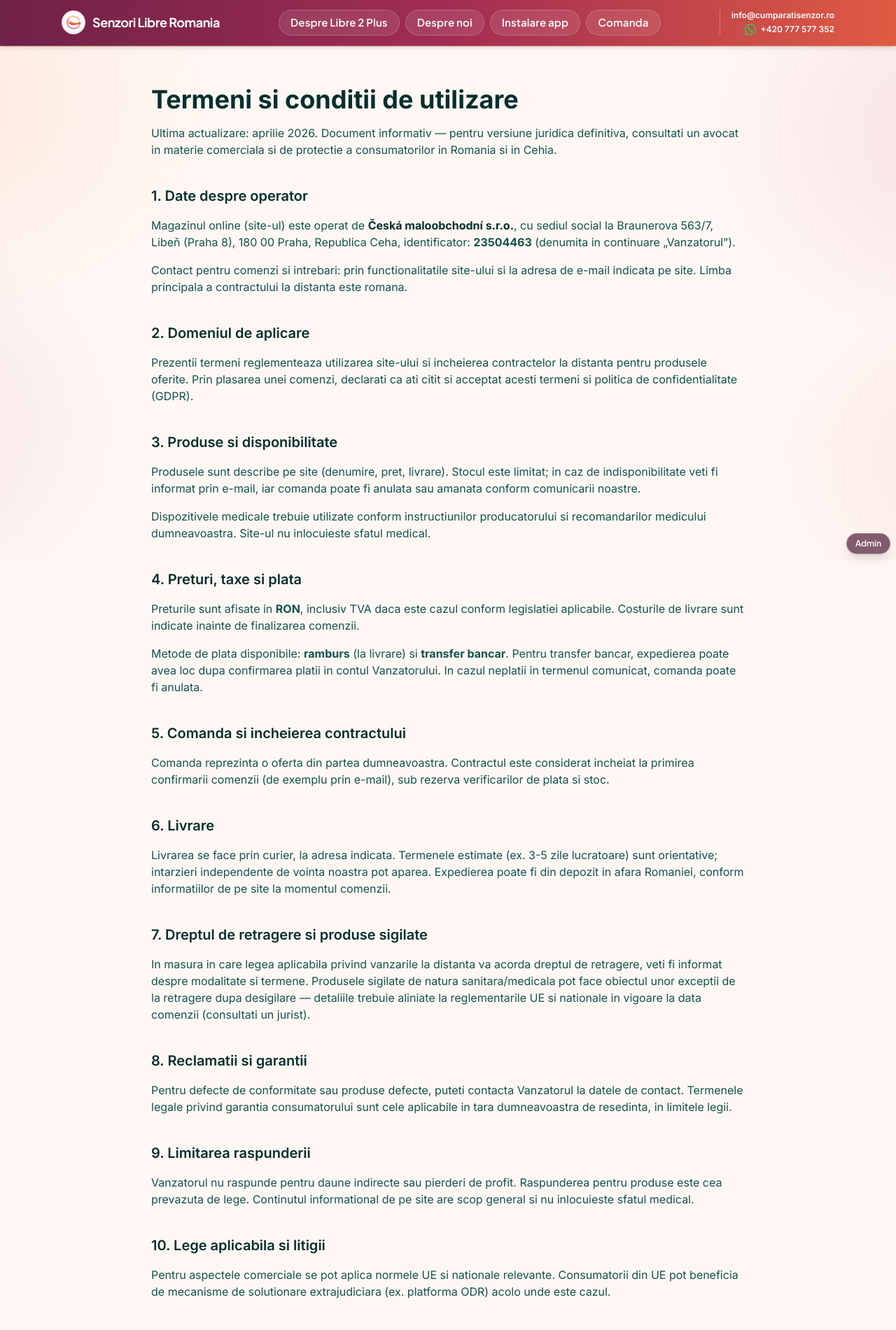
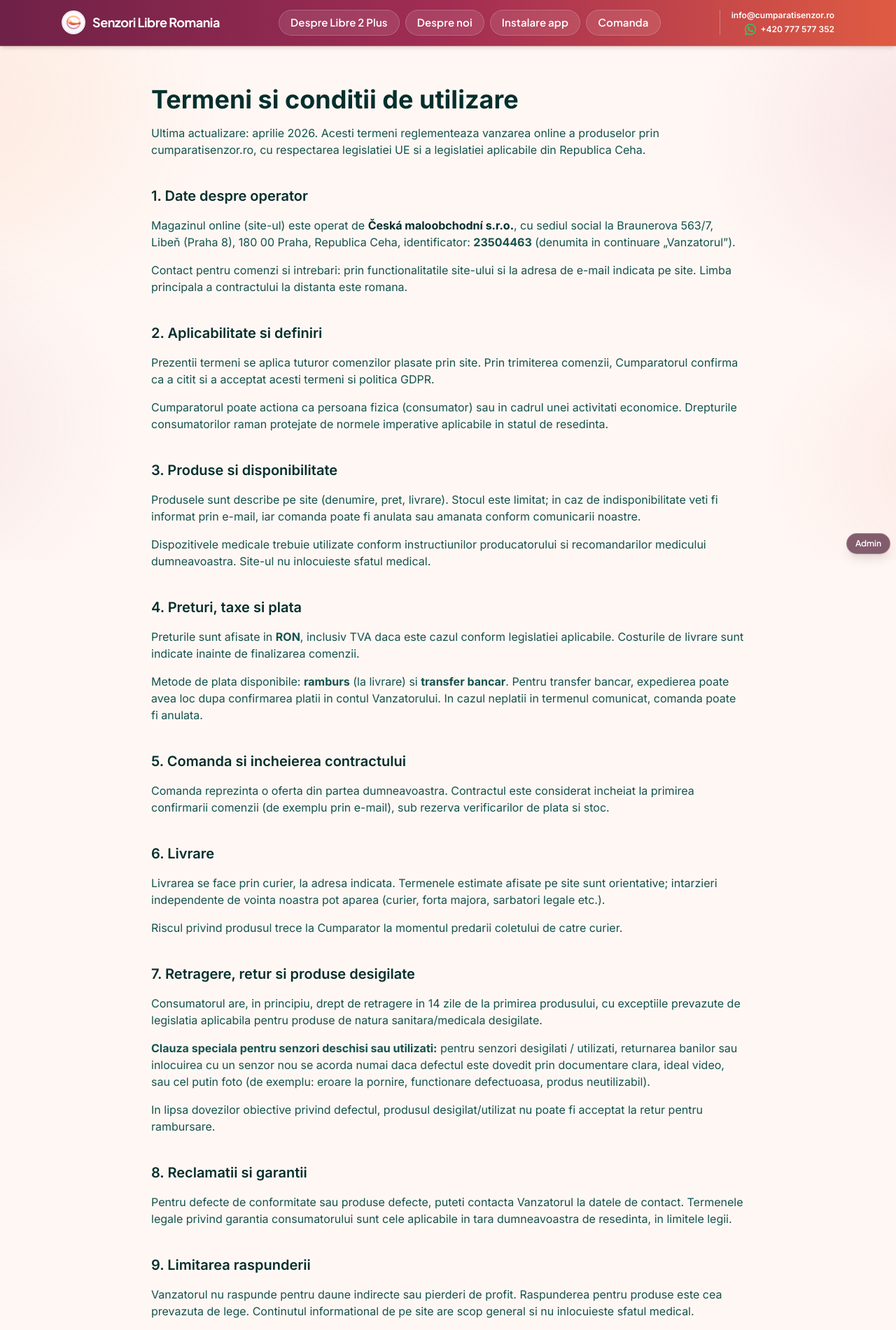
Before and after one commit to easyadverts2-sketch/cumparatisenzor-web, a Next.js app: page /termeni-si-conditii in a window 1280 px wide. Shown: the top 1901 px of the page at 70% size. Built offline with nearby package versions, Linux system fonts and the light colour scheme; no server answers.

Commit message:
terms and conditions,gdpr

```diff
--- a/src/app/hu/adatkezeles/page.tsx
+++ b/src/app/hu/adatkezeles/page.tsx
@@ -11,13 +11,18 @@ export default function HuPrivacyPage() {
     <main className="mx-auto max-w-4xl px-6 py-14">
       <h1 className="text-4xl font-bold text-[#042f2c]">Adatkezelesi tajekoztato</h1>
       <p className="mt-4 text-[#14534d]">
-        Az adatokat a rendelesek feldolgozasahoz, szallitashoz es ugyfelszolgalati kommunikaciohoz kezeljuk.
+        Ez a tajekoztato ismerteti, hogyan kezeljuk a szemelyes adatokat a GDPR (EU 2016/679) es a
+        vonatkozo cseh adatvedelmi jogszabalyok szerint.
       </p>
       <div className="mt-10 space-y-5 text-[#14534d]">
-        <p><strong>Adatkezelo:</strong> Ceska maloobchodni s.r.o., Praha, ID 23504463.</p>
-        <p><strong>Kezelt adatok:</strong> nev, telefonszam, e-mail, szallitasi es szamlazasi cim, rendelesi adatok.</p>
-        <p><strong>Jogalap:</strong> szerzodes teljesitese, jogi kotelezettseg, jogos erdek.</p>
-        <p><strong>Erintetti jogok:</strong> hozzaferes, helyesbites, torles, korlatozas, adathordozhatosag, panasztetel.</p>
+        <p><strong>Adatkezelo:</strong> Ceska maloobchodni s.r.o., Braunerova 563/7, Liben (Praha 8), 180 00 Praha, ID 23504463.</p>
+        <p><strong>Kezelt adatok:</strong> nev, e-mail, telefonszam, szallitasi es szamlazasi cim, rendelesei adatok, ugyfelszolgalati kommunikacio.</p>
+        <p><strong>Fizetesi adatok:</strong> bankkartya-adatokat nem tarolunk a sajat szerveren; azokat minositett fizetesi szolgaltato kezeli.</p>
+        <p><strong>Jogalap:</strong> szerzodes teljesitese, jogi kotelezettseg, jogos erdek (biztonsag, visszaeles-megelozes), hozzajarulas (ha marketinghez szukseges).</p>
+        <p><strong>Adatfeldolgozok:</strong> futarszolgalatok, fizetesi szolgaltatok, IT/hosting szolgaltatok, email szolgaltatok.</p>
+        <p><strong>Megorzes:</strong> az adatokat a jogszabalyi kotelezettsegeknek megfelelo ideig orizzuk; ezt kovetoen toroljuk vagy anonimizaljuk.</p>
+        <p><strong>Erintetti jogok:</strong> hozzaferes, helyesbites, torles, korlatozas, adathordozhatosag, tiltakozas, panasztetel.</p>
+        <p><strong>Felugyeleti hatosag:</strong> UOOU (Cseh adatvedelmi hatosag) - https://www.uoou.cz.</p>
       </div>
     </main>
   );
--- a/src/app/hu/despre-libre/page.tsx
+++ b/src/app/hu/despre-libre/page.tsx
@@ -39,10 +39,10 @@ export default function HuAboutLibrePage() {
         <h2 className="text-lg font-semibold text-[#3a1d2d]">LibreLink letoltes</h2>
         <p className="mt-2 text-[#5c3046]">Magyarorszagon az alkalmazas hivatalosan letoltheto:</p>
         <div className="mt-3 flex flex-wrap gap-3">
-          <a href="https://play.google.com/store/apps/details?id=com.freestylelibre.app.hu" target="_blank" rel="noopener noreferrer" className="font-semibold text-[#be3f6f] underline">
+          <a href="https://play.google.com/store/search?q=FreeStyle%20LibreLink%20HU&c=apps" target="_blank" rel="noopener noreferrer" className="font-semibold text-[#be3f6f] underline">
             Google Play
           </a>
-          <a href="https://apps.apple.com/hu/app/freestyle-librelink-hu/id1472262800" target="_blank" rel="noopener noreferrer" className="font-semibold text-[#be3f6f] underline">
+          <a href="https://apps.apple.com/hu/search?term=FreeStyle%20LibreLink" target="_blank" rel="noopener noreferrer" className="font-semibold text-[#be3f6f] underline">
             App Store
           </a>
         </div>
--- a/src/app/hu/page.tsx
+++ b/src/app/hu/page.tsx
@@ -150,7 +150,7 @@ export default function HuHomePage() {
           </p>
           <div className="mt-5 flex flex-wrap gap-3">
             <a
-              href="https://play.google.com/store/apps/details?id=com.freestylelibre.app.hu"
+              href="https://play.google.com/store/search?q=FreeStyle%20LibreLink%20HU&c=apps"
               target="_blank"
               rel="noopener noreferrer"
               className="rounded-xl border border-[#de6a44]/30 bg-[#fff4ec] px-5 py-3 font-semibold text-[#7a3f54] no-underline"
@@ -158,7 +158,7 @@ export default function HuHomePage() {
               Google Play
             </a>
             <a
-              href="https://apps.apple.com/hu/app/freestyle-librelink-hu/id1472262800"
+              href="https://apps.apple.com/hu/search?term=FreeStyle%20LibreLink"
               target="_blank"
               rel="noopener noreferrer"
               className="rounded-xl border border-[#de6a44]/30 bg-[#fff4ec] px-5 py-3 font-semibold text-[#7a3f54] no-underline"
--- a/src/app/termeni-si-conditii/page.tsx
+++ b/src/app/termeni-si-conditii/page.tsx
@@ -19,8 +19,8 @@ export default function TermeniPage() {
     <main className="mx-auto max-w-4xl px-6 py-14">
       <h1 className="text-4xl font-bold text-[#042f2c]">Termeni si conditii de utilizare</h1>
       <p className="mt-4 text-[#14534d]">
-        Ultima actualizare: aprilie 2026. Document informativ — pentru versiune juridica definitiva, consultati un
-        avocat in materie comerciala si de protectie a consumatorilor in Romania si in Cehia.
+        Ultima actualizare: aprilie 2026. Acesti termeni reglementeaza vanzarea online a produselor prin
+        cumparatisenzor.ro, cu respectarea legislatiei UE si a legislatiei aplicabile din Republica Ceha.
       </p>
 
       <section className="mt-10 space-y-4 text-[#14534d]">
@@ -38,11 +38,14 @@ export default function TermeniPage() {
       </section>
 
       <section className="mt-10 space-y-4 text-[#14534d]">
-        <h2 className="text-xl font-semibold text-[#042f2c]">2. Domeniul de aplicare</h2>
+        <h2 className="text-xl font-semibold text-[#042f2c]">2. Aplicabilitate si definiri</h2>
         <p>
-          Prezentii termeni reglementeaza utilizarea site-ului si incheierea contractelor la distanta pentru
-          produsele oferite. Prin plasarea unei comenzi, declarati ca ati citit si acceptat acesti termeni si
-          politica de confidentialitate (GDPR).
+          Prezentii termeni se aplica tuturor comenzilor plasate prin site. Prin trimiterea comenzii, Cumparatorul
+          confirma ca a citit si a acceptat acesti termeni si politica GDPR.
+        </p>
+        <p>
+          Cumparatorul poate actiona ca persoana fizica (consumator) sau in cadrul unei activitati economice.
+          Drepturile consumatorilor raman protejate de normele imperative aplicabile in statul de resedinta.
         </p>
       </section>
 
@@ -82,19 +85,29 @@ export default function TermeniPage() {
       <section className="mt-10 space-y-4 text-[#14534d]">
         <h2 className="text-xl font-semibold text-[#042f2c]">6. Livrare</h2>
         <p>
-          Livrarea se face prin curier, la adresa indicata. Termenele estimate (ex. 3-5 zile lucratoare) sunt
-          orientative; intarzieri independente de vointa noastra pot aparea. Expedierea poate fi din depozit in
-          afara Romaniei, conform informatiilor de pe site la momentul comenzii.
+          Livrarea se face prin curier, la adresa indicata. Termenele estimate afisate pe site sunt orientative;
+          intarzieri independente de vointa noastra pot aparea (curier, forta majora, sarbatori legale etc.).
+        </p>
+        <p>
+          Riscul privind produsul trece la Cumparator la momentul predarii coletului de catre curier.
         </p>
       </section>
 
       <section className="mt-10 space-y-4 text-[#14534d]">
-        <h2 className="text-xl font-semibold text-[#042f2c]">7. Dreptul de retragere si produse sigilate</h2>
+        <h2 className="text-xl font-semibold text-[#042f2c]">7. Retragere, retur si produse desigilate</h2>
         <p>
-          In masura in care legea aplicabila privind vanzarile la distanta va acorda dreptul de retragere,
-          veti fi informat despre modalitate si termene. Produsele sigilate de natura sanitara/medicala pot face
-          obiectul unor exceptii de la retragere dupa desigilare — detaliile trebuie aliniate la reglementarile
-          UE si nationale in vigoare la data comenzii (consultati un jurist).
+          Consumatorul are, in principiu, drept de retragere in 14 zile de la primirea produsului, cu exceptiile
+          prevazute de legislatia aplicabila pentru produse de natura sanitara/medicala desigilate.
+        </p>
+        <p>
+          <strong>Clauza speciala pentru senzori deschisi sau utilizati:</strong> pentru senzori desigilati /
+          utilizati, returnarea banilor sau inlocuirea cu un senzor nou se acorda numai daca defectul este dovedit
+          prin documentare clara, ideal video, sau cel putin foto (de exemplu: eroare la pornire, functionare
+          defectuoasa, produs neutilizabil).
+        </p>
+        <p>
+          In lipsa dovezilor obiective privind defectul, produsul desigilat/utilizat nu poate fi acceptat la retur
+          pentru rambursare.
         </p>
       </section>
 
@@ -117,10 +130,14 @@ export default function TermeniPage() {
       </section>
 
       <section className="mt-10 space-y-4 text-[#14534d]">
-        <h2 className="text-xl font-semibold text-[#042f2c]">10. Lege aplicabila si litigii</h2>
+        <h2 className="text-xl font-semibold text-[#042f2c]">10. Lege aplicabila, solutionarea litigiilor</h2>
         <p>
-          Pentru aspectele comerciale se pot aplica normele UE si nationale relevante. Consumatorii din UE pot
-          beneficia de mecanisme de solutionare extrajudiciara (ex. platforma ODR) acolo unde este cazul.
+          Raporturile contractuale sunt guvernate de legislatia Republicii Cehe (in special Codul civil ceh),
+          fara a afecta protectia minima obligatorie acordata consumatorilor prin normele UE si nationale aplicabile.
+        </p>
+        <p>
+          Consumatorii pot utiliza mecanisme de solutionare alternativa a litigiilor si platforma ODR:
+          https://ec.europa.eu/consumers/odr.
         </p>
       </section>
 
```
Also changed, not shown: src/app/gdpr/page.tsx (+28 -6 lines), src/app/hu/aszf/page.tsx (+24 -6 lines).
